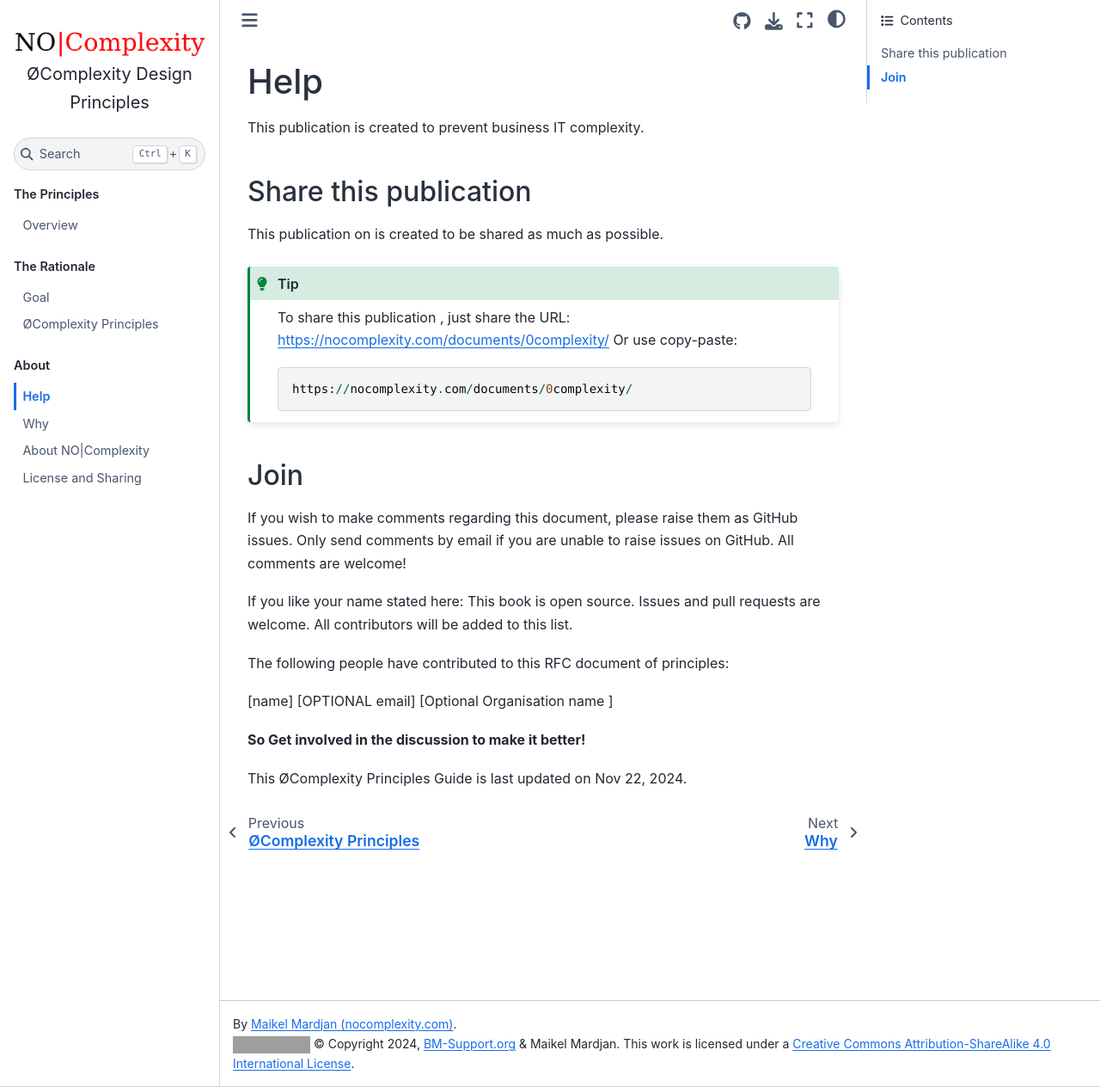
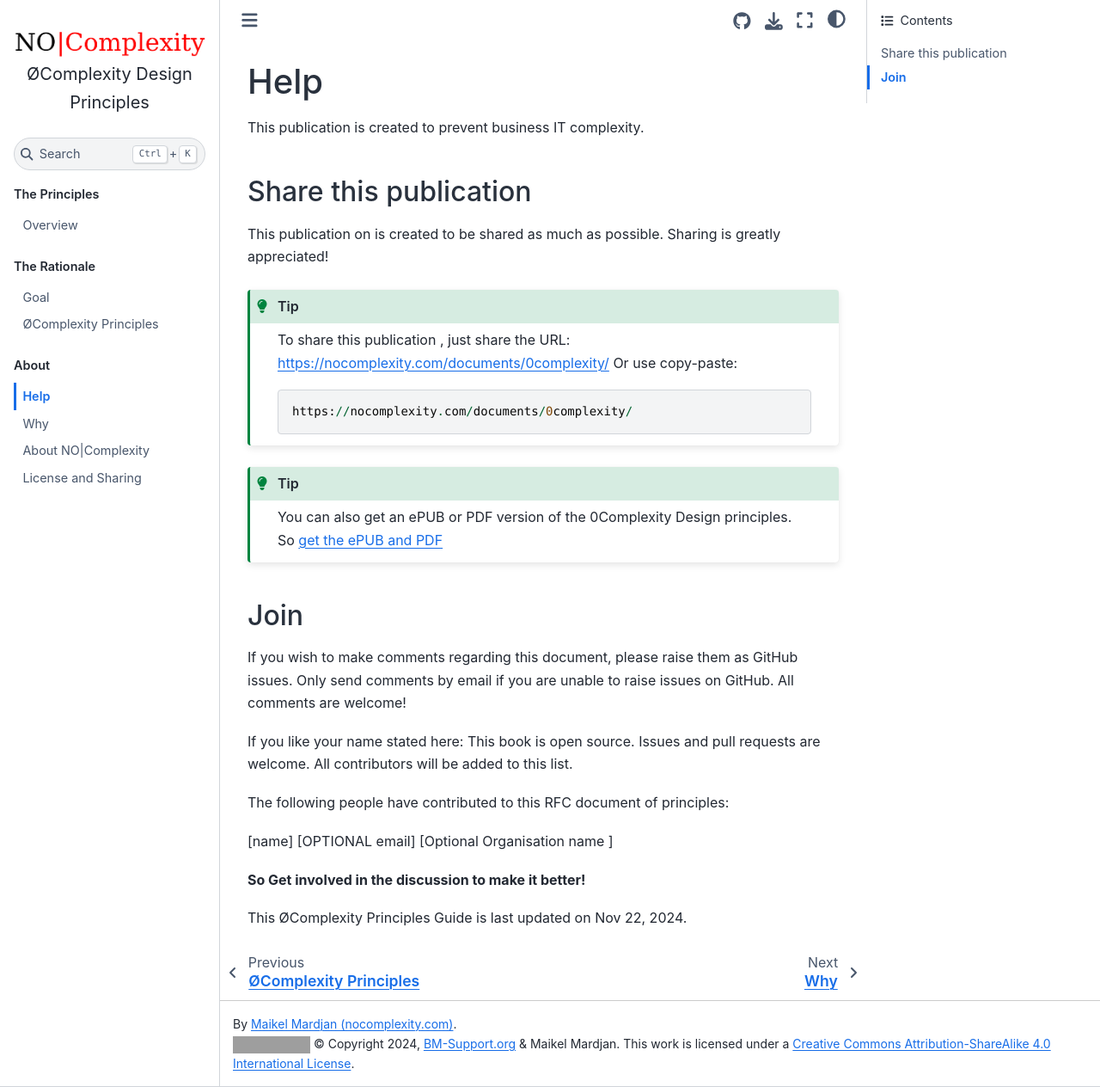
Before and after one commit to nocomplexity/0complexity, a Jupyter Book: the page built from help.md, in a window 1280 px wide and 1264 px high. Shown: the whole window at 86% size. Built offline with Jupyter Book 1.0.4 settings and Sphinx 7.4.7 and the Sphinx Book theme 1.1.4, drawn with Linux system fonts in a browser that asks for light colours; grey boxes are pictures that could not be loaded.

Commit message:
epub/pdf available now

`````diff
--- a/help.md
+++ b/help.md
@@ -5,7 +5,7 @@ This publication is created to prevent business IT complexity.
 
 ## Share this publication
 
-This publication on is created to be shared as much as possible.
+This publication on is created to be shared as much as possible. Sharing is greatly appreciated!
 
 ````{tip}
 To share this publication , just share the URL: [https://nocomplexity.com/documents/0complexity/](https://nocomplexity.com/documents/0complexity/)
@@ -14,6 +14,11 @@ Or use copy-paste:
 https://nocomplexity.com/documents/0complexity/
 ```
 ````
+
+```{tip}
+You can also get an ePUB or PDF version of the 0Complexity Design principles.
+So [get the ePUB and PDF](https://nocomplexity.gumroad.com/)
+```
 
 
 ## Join
`````
